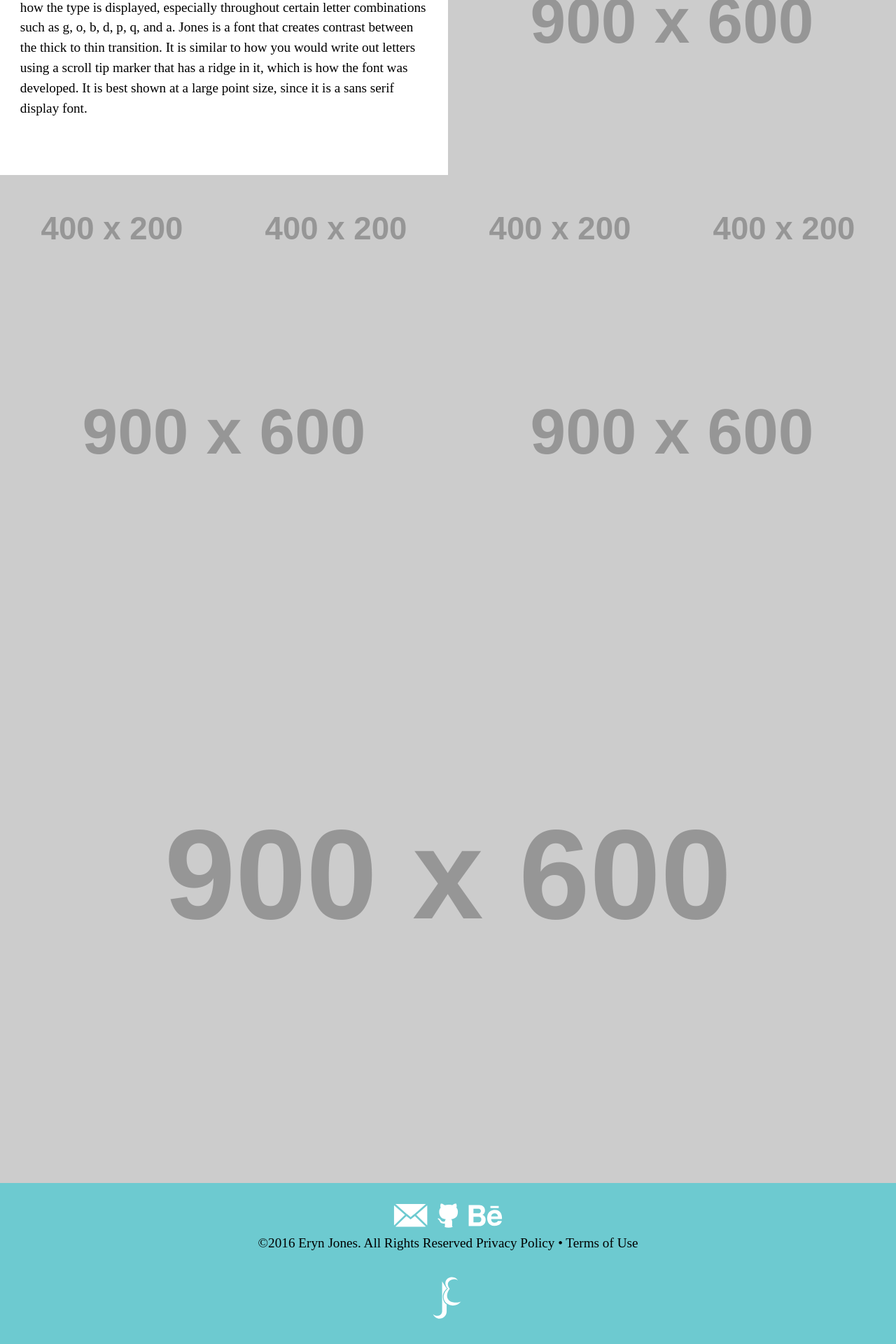
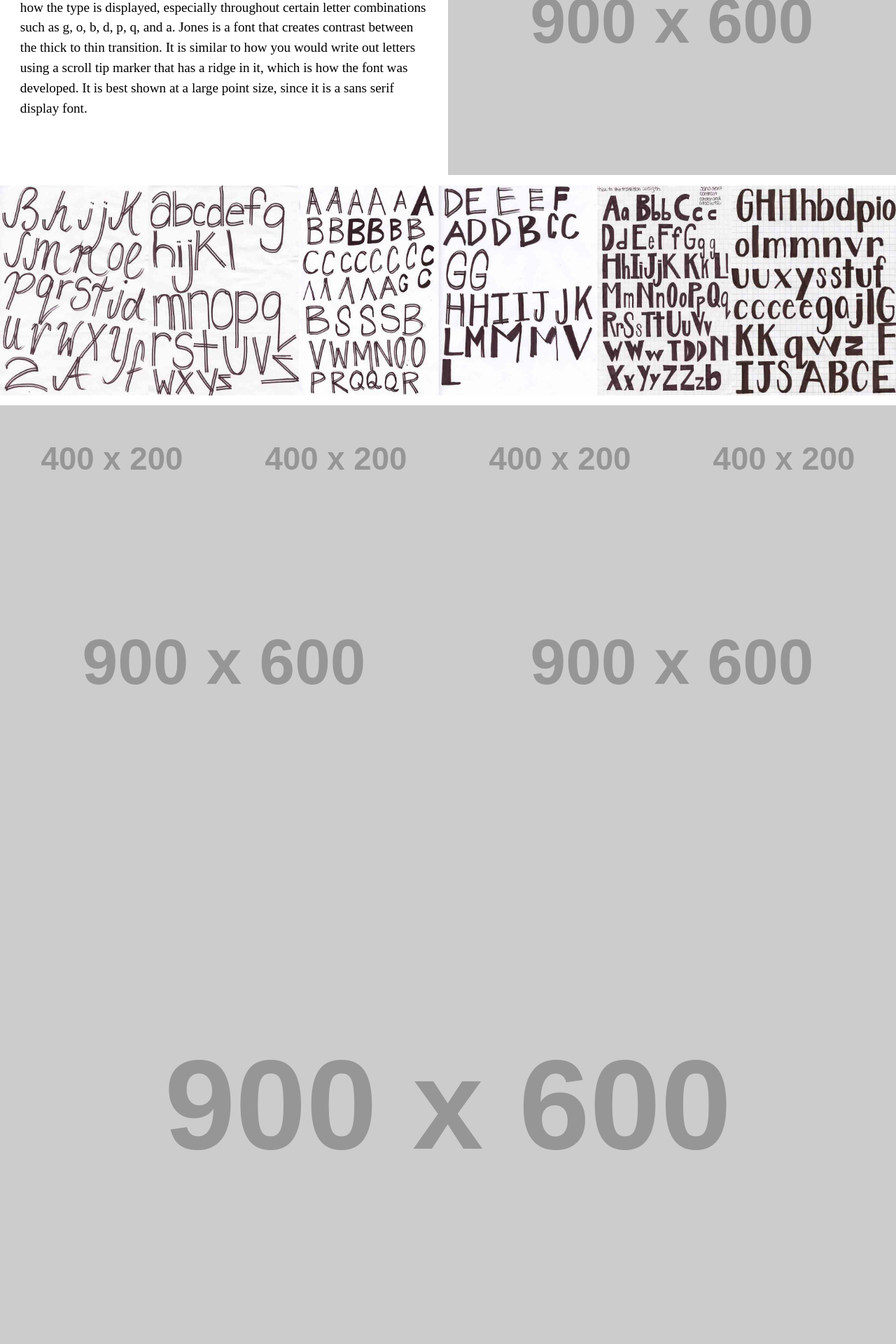
Before and after one commit to erynjones/portfolio, a Jekyll site: the page built from jones-typeface.html, in a window 1280 px wide. Shown: the part 838-2758 px from the top of the page at 70% size. Built offline with Jekyll 4.4.1, drawn with Linux system fonts in a browser that asks for light colours; some web fonts are replaced.

Commit message:
font sketches added

```diff
--- a/jones-typeface.html
+++ b/jones-typeface.html
@@ -15,6 +15,12 @@ layout: default
     </div>
     <img itemprop="image" class="unit xs-1 s-1 m-1 l-1-2" src="http://placehold.it/900x600" alt="">
 
+    <div class="pad-t-1-2 pad-b-1-2">
+      <img itemprop="image" class="unit xs-1 s-1 m-1 l-1-3" src="{{site.baseurl}}/images/font-sketch-1.jpg" height="300px" alt="">
+      <img itemprop="image" class="unit xs-1 s-1 m-1 l-1-3" src="{{site.baseurl}}/images/font-sketch-2.jpg" height="300px" alt="">
+      <img itemprop="image" class="unit xs-1 s-1 m-1 l-1-3" src="{{site.baseurl}}/images/font-sketch-3.jpg" height="300px" alt="">
+    </div>
+
     <img itemprop="image" class="unit xs-1 s-1 m-1-2 l-1-4" src="http://placehold.it/400x200" alt="">
     <img itemprop="image" class="unit xs-1 s-1 m-1-2 l-1-4" src="http://placehold.it/400x200" alt="">
     <img itemprop="image" class="unit xs-1 s-1 m-1-2 l-1-4" src="http://placehold.it/400x200" alt="">
```
Also changed, not shown: images/font-sketch-1.jpg (added), images/font-sketch-2.jpg (added), images/font-sketch-3.jpg (added).
